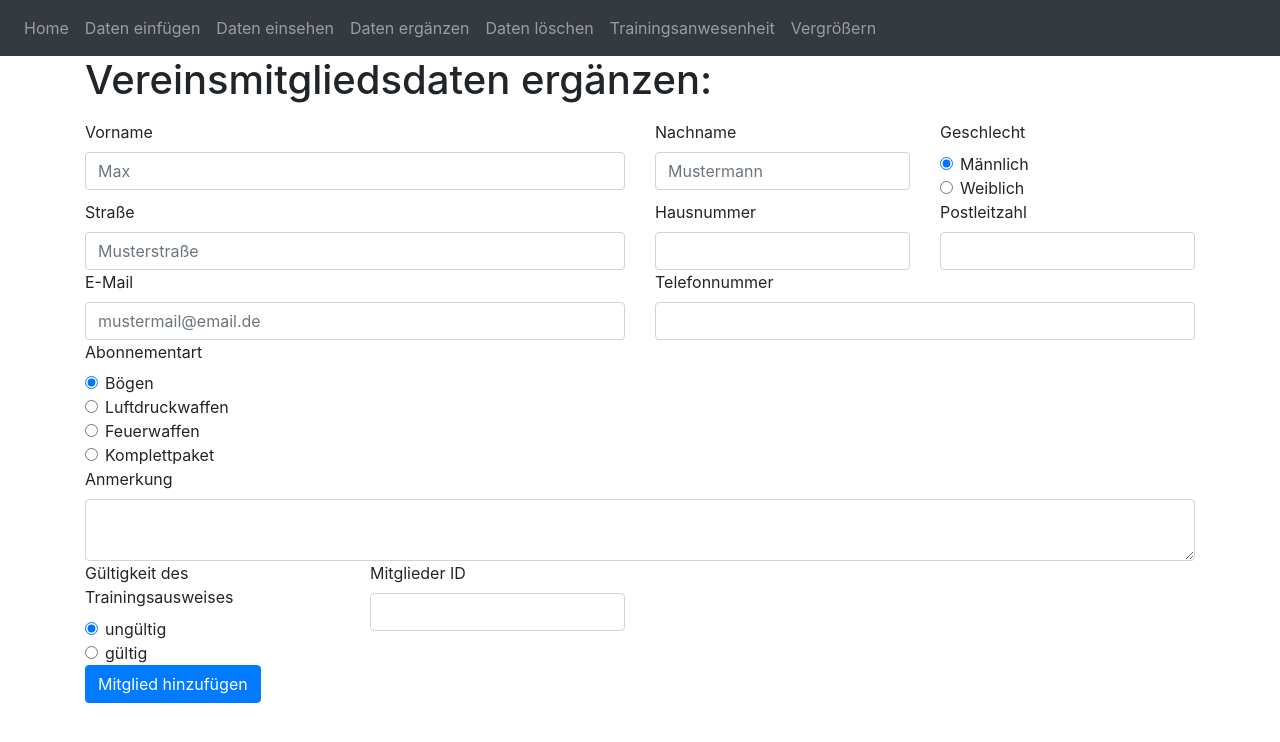
After one commit to RuntimeTerror217/DB, a Flask app: page /Daten-ergaenzen in a window 1280 px wide. The commit adds this page. Shown: the top 742 px of the page. Run offline with Flask 2, Linux system fonts and the light colour scheme; some libraries are stand-ins or nearby versions.

Commit message:
Add files via upload

```diff
--- a/DB_Projekt/app.py
+++ b/DB_Projekt/app.py
@@ -33,6 +33,53 @@ def Daten_einfuegen():
         #print(mitglieder_daten) #zum testen
         mitglied_einfügen(mitglieder_daten)
         return render_template("Eintrag_erfolgreich.html")
+
+@app.route('/Daten-ergaenzen', methods = ['GET', 'POST'])
+def Daten_ergaenzen():
+    if request.method == 'GET':
+        return render_template("Daten_ergaenzen.html")
+    else:
+        neue_daten = (
+            request.form['vorname'],
+            request.form['nachname'],
+            request.form['geschlecht'],
+            request.form['straße'],
+            request.form['hausnummer'],
+            request.form['plz'],
+            request.form['email'],
+            request.form['telefonnummer'],
+            request.form['abo'],
+            request.form['notiz'],
+            request.form['gueltigkeit'],
+            request.form['id']
+        )
+        print(neue_daten)
+        mitglied_ergaenzen(neue_daten)
+        return render_template("Eintrag_erfolgreich.html")
+
+def mitglied_ergaenzen(neue_daten):
+    print(neue_daten)
+    conn = sqlite3.connect(db)
+    cur = conn.cursor()
+    sql_execute_string = ("""
+    UPDATE Mitglieder
+    SET
+    vorname = ?,
+    nachname = ?,
+    geschlecht = ?,
+    straße = ?,
+    hausnummer = ?,
+    Postleitzahl = ?,
+    email = ?,
+    telefonnummer = ?,
+    Aboart = ?,
+    notiz = ?,
+    Gültigkeit_Trainingsausweis = ?
+    WHERE MitgliederID = ?
+    """)
+    cur.execute(sql_execute_string, (neue_daten))
+    conn.commit()
+    conn.close()
 
 @app.route('/Eintrag-erfolgreich')
 def Eintrag_erfolgreich():
--- /dev/null
+++ b/DB_Projekt/templates/Daten_ergaenzen.html
@@ -0,0 +1,99 @@
+{% extends "base.html" %}
+{% block title %}Daten_ergaenzen{% endblock %}
+
+{% block content %}
+<div class="container">
+  <h1>Vereinsmitgliedsdaten ergänzen:</h1>
+  <p></p>
+  <form class="row g-3" action="http://localhost:5000/Daten-ergaenzen" method="post">
+    <div class="col-md-6">
+      <label for="inputEmail4" class="form-label">Vorname</label>
+      <input type="text" class="form-control" id="vorname" placeholder="Max" name="vorname">
+    </div>
+    <div class="col-md-3">
+      <label for="inputPassword4" class="form-label">Nachname</label>
+      <input type="text" class="form-control" id="nachname" placeholder="Mustermann" name="nachname">
+    </div>
+    <div class="col-3">
+      <label for="inputEmail4" class="form-label">Geschlecht</label>
+      <div class="form-check">
+        <input class="form-check-input" type="radio" name="geschlecht" id="geschlecht1" value="männlich" checked>
+        <label class="form-check-label" for="flexRadioDefault1">Männlich</label>
+      </div>
+      <div class="form-check">
+        <input class="form-check-input" type="radio" name="geschlecht" id="geschlecht2" value="weiblich">
+        <label class="form-check-label" for="flexRadioDefault2">Weiblich</label>
+      </div>
+    </div>
+    <div class="col-6">
+      <label for="inputAddress" class="form-label">Straße</label>
+      <input type="text" class="form-control" id="straße" placeholder="Musterstraße" name="straße">
+    </div>
+    <div class="col-md-3">
+      <label for="inputCity" class="form-label">Hausnummer</label>
+      <input type="number" class="form-control" id="hausnummer" name="hausnummer">
+    </div>
+    <div class="col-md-3">
+      <label for="inputState" class="form-label">Postleitzahl</label>
+      <input type="number" class="form-control" id="postleitzahl" name="plz">
+    </div>
+    <div class="col-md-6">
+      <label for="inputZip" class="form-label">E-Mail</label>
+      <input type="E-Mail" class="form-control" id="email" placeholder="mustermail@email.de" name="email">
+    </div>
+    <div class="col-md-6">
+      <label for="inputZip" class="form-label">Telefonnummer</label>
+      <input type="text" class="form-control" id="telefonnummer" name="telefonnummer">
+    </div>
+      <fieldset class="row-12">
+        <legend class="col-form-label col-sm-2 pt-0">Abonnementart</legend>
+        <div class="col-sm-10">
+          <div class="form-check">
+            <input class="form-check-input" type="radio" name="abo" id="abo1" value="Bögen" checked>
+            <label class="form-check-label" for="gridRadios1">
+              Bögen
+            </label>
+          </div>
+          <div class="form-check">
+            <input class="form-check-input" type="radio" name="abo" id="abo2" value="Luftdruckwaffen">
+            <label class="form-check-label" for="gridRadios2">
+              Luftdruckwaffen
+            </label>
+          </div>
+          <div class="form-check">
+            <input class="form-check-input" type="radio" name="abo" id="abo3" value="Feuerwaffen">
+            <label class="form-check-label" for="gridRadios3">
+              Feuerwaffen
+            </label>
+          </div>
+          <div class="form-check">
+            <input class="form-check-input" type="radio" name="abo" id="abo4" value="Komplettpaket">
+            <label class="form-check-label" for="gridRadios4">Komplettpaket</label>
+          </div>
+        </div>
+      </fieldset>
+    <div class="col-12">
+      <label for="inputAddress" class="form-label">Anmerkung</label>
+      <textarea class="form-control" aria-label="With textarea" name="notiz"></textarea>
+    </div>
+    <div class="col-3">
+      <label for="inputEmail4" class="form-label">Gültigkeit des Trainingsausweises</label>
+      <div class="form-check">
+        <input class="form-check-input" type="radio" name="gueltigkeit" id="gueltigkeit" value="ungültig" checked>
+        <label class="form-check-label" for="flexRadioDefault1">ungültig</label>
+      </div>
+      <div class="form-check">
+        <input class="form-check-input" type="radio" name="gueltigkeit" id="gueltigkeit" value="gültig">
+        <label class="form-check-label" for="flexRadioDefault2">gültig</label>
+      </div>
+    </div>
+    <div class="col-md-3">
+      <label for="exampleInputEmail1" class="form-label">Mitglieder ID</label>
+      <input type="number" class="form-control" id="id" name="id" aria-describedby="emailHelp">
+      <div id="emailHelp" class="form-text"></div>
+    </div>
+    <div class="col-12">
+      <button type="submit" class="btn btn-primary">Mitglied hinzufügen</button>
+    </div>
+  </form>
+{% endblock %}
--- a/DB_Projekt/templates/base.html
+++ b/DB_Projekt/templates/base.html
@@ -32,6 +32,7 @@
           <a class="nav-item nav-link" id="home" href="/">Home</a>
           <a class="nav-item nav-link" id="Dateneinfuegen" href="/Daten-einfuegen">Daten einfügen</a>
           <a class="nav-item nav-link" id="Dateneinsehen" href="/Daten-einsehen">Daten einsehen</a>
+          <a class="nav-item nav-link" id="Dateneinsehen" href="/Daten-ergaenzen">Daten ergänzen</a>
           <a class="nav-item nav-link" id="Datenlöschen" href="/Daten-löschen">Daten löschen</a>
           <a class="nav-item nav-link" id="Trainingsanwesenheit" href="/Trainingsanwesenheit">Trainingsanwesenheit</a>
           <a class="nav-item nav-link" id="Vergrößern" href="/Vergrößern">Vergrößern</a>
```
Also changed, not shown: Verein.db.
